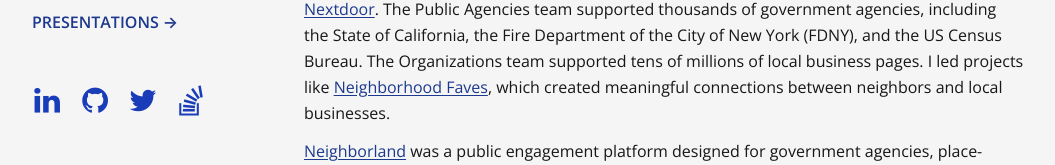
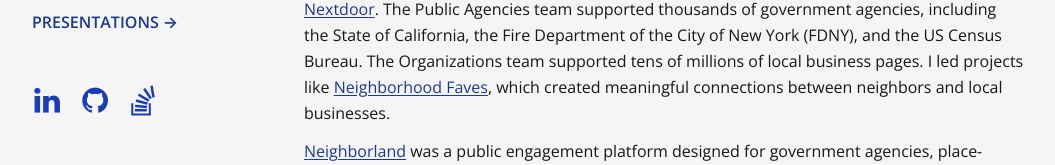
Before and after one commit to teeparham/next, a Next.js app: page / in a window 1280 px wide. Shown: the part 222-387 px from the top of the page, without its empty margins (112-1167 px from the left). Built offline with nearby package versions, Linux system fonts and the light colour scheme.

Commit message:
Remove twitter

```diff
--- a/app/page.tsx
+++ b/app/page.tsx
@@ -32,7 +32,6 @@
         href="https://www.linkedin.com/in/teeparham"
       ></a>
       <a className="icon-github mr-3" href="https://github.com/teeparham/"></a>
-      <a className="icon-twitter mr-3" href="https://twitter.com/teeparham"></a>
       <a
         className="icon-stackoverflow"
         href="https://stackoverflow.com/users/162934/tee"
```
